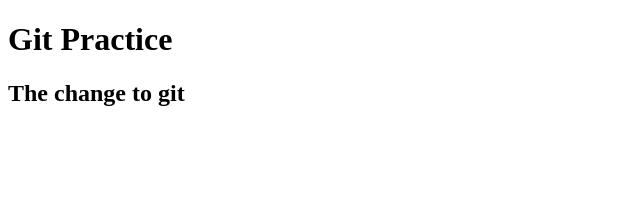
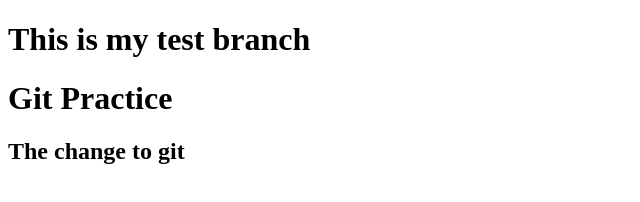
Before and after one commit to BrianNgeno/GitBasic, a plain HTML site: page index.html in a window 1280 px wide. Shown: the whole page, without its empty margins (0-640 px from the left). Drawn offline with Linux system fonts and the light colour scheme.

Commit message:
updated test branch and include new h1

```diff
--- a/index.html
+++ b/index.html
@@ -6,6 +6,7 @@
     <title>Git Basic Practice</title>
 </head>
 <body>
+    <h1>This is my test branch</h1>
     <h1>Git Practice</h1>
     <h2>The change to git</h2>
 </body>
```
